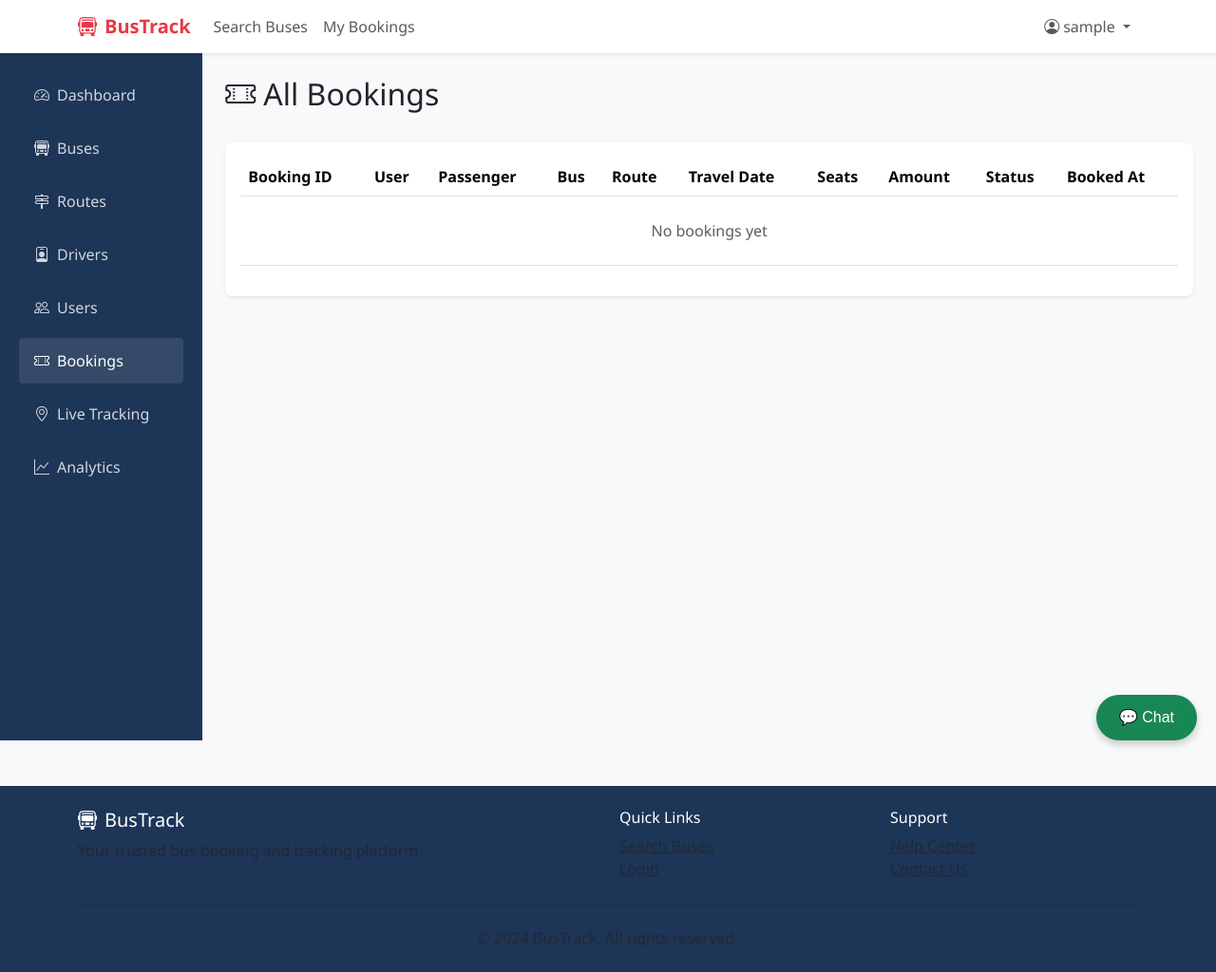
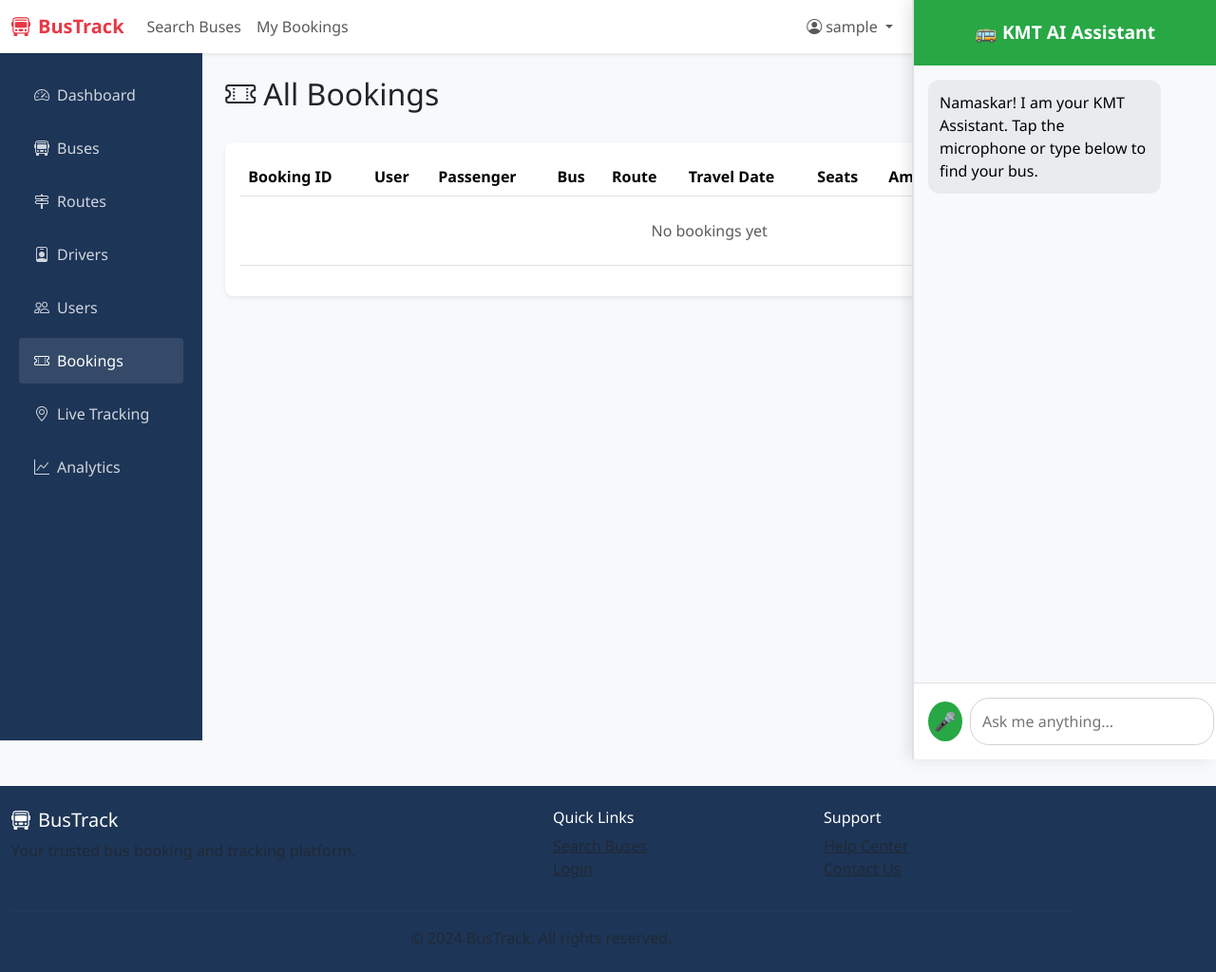
Before and after one commit to atharva0311/Bus_route, a Django app: page /admin-panel/bookings/ in a window 1280 px wide. Shown: the whole page at 95% size. Run offline with Django 5.2, Linux system fonts and the light colour scheme; the visitor is signed in with stand-in values (Sample User, id 1); data comes from the database, SQL or seed files in the repository; data that the repository does not hold is empty; parts of the project's set-up code (start-up, migrations or seed data) failed here and were passed over.

Commit message:
Update base.html

```diff
--- a/templates/base.html
+++ b/templates/base.html
@@ -284,73 +284,98 @@
     }
 </style>
 
-<script>
-    document.addEventListener("DOMContentLoaded", function () {
-        const chatContainer = document.getElementById("ai-chat-container");
-        const toggleBtn = document.getElementById("chat-toggle-btn");
-        const closeBtn = document.getElementById("close-chat-btn");
-        const sendBtn = document.getElementById("send-chat-btn");
-        const chatInput = document.getElementById("chat-input");
-        const messagesDiv = document.getElementById("chat-messages");
+<style>
+    /* 1. Shift your main dashboard left so the sidebar doesn't cover it */
+    .container { /* or whatever your main wrapper class is */
+        margin-right: 320px !important;
+    }
 
-        // Open and Close Chat
-        toggleBtn.addEventListener("click", () => chatContainer.classList.add("chat-open"));
-        closeBtn.addEventListener("click", () => chatContainer.classList.remove("chat-open"));
+    /* 2. The new permanent side panel */
+    #kmt-sidebar {
+        position: fixed;
+        top: 0;
+        right: 0;
+        width: 320px;
+        height: 100vh; /* Full screen height */
+        background-color: #f8f9fa;
+        box-shadow: -4px 0 15px rgba(0,0,0,0.1);
+        display: flex;
+        flex-direction: column;
+        z-index: 1000;
+        border-left: 2px solid #dee2e6;
+    }
 
-        // Handle Sending Messages
-        async function sendMessage() {
-            const text = chatInput.value.trim();
-            if (!text) return;
+    /* 3. Panel Header */
+    .sidebar-header {
+        background-color: #28a745; /* KMT Green */
+        color: white;
+        padding: 20px 15px;
+        text-align: center;
+        font-size: 1.2rem;
+        font-weight: bold;
+    }
 
-            // 1. Show User Message
-            addMessage(text, "user-message");
-            chatInput.value = "";
+    /* 4. Chat Message Area */
+    .sidebar-messages {
+        flex-grow: 1;
+        padding: 15px;
+        overflow-y: auto;
+        display: flex;
+        flex-direction: column;
+        gap: 12px;
+    }
 
-            // 2. Show Loading state
-            const loadingId = addMessage("Thinking...", "bot-message");
+    /* 5. Input Area with Voice Button */
+    .sidebar-input-area {
+        padding: 15px;
+        background: white;
+        border-top: 1px solid #dee2e6;
+        display: flex;
+        gap: 8px;
+        align-items: center;
+    }
 
-            try {
-                // 3. Send to your Django Backend (which talks to Gemini)
-                const response = await fetch("/bookings/api/chat/", {
-                    method: "POST",
-                    headers: { "Content-Type": "application/json" },
-                    body: JSON.stringify({ message: text })
-                });
+    #chat-input {
+        flex-grow: 1;
+        padding: 12px;
+        border: 1px solid #ced4da;
+        border-radius: 20px;
+        outline: none;
+    }
 
-                const data = await response.json();
+    .action-btn {
+        background: #28a745;
+        color: white;
+        border: none;
+        border-radius: 50%;
+        width: 42px;
+        height: 42px;
+        cursor: pointer;
+        font-size: 1.2rem;
+        display: flex;
+        justify-content: center;
+        align-items: center;
+        transition: background 0.2s;
+    }
+    .action-btn:hover { background: #218838; }
+</style>
 
-                // 4. Update UI with Gemini's response
-                document.getElementById(loadingId).remove();
-                if (data.reply) {
-                    addMessage(data.reply, "bot-message");
-                } else {
-                    addMessage("Sorry, I ran into an error!", "bot-message");
-                }
-            } catch (error) {
-                document.getElementById(loadingId).remove();
-                addMessage("Server connection failed.", "bot-message");
-            }
-        }
+<div id="kmt-sidebar">
+    <div class="sidebar-header">
+        🚌 KMT AI Assistant
+    </div>
 
-        // Helper to add messages to the window
-        function addMessage(text, className) {
-            const msgDiv = document.createElement("div");
-            msgDiv.className = `message ${className}`;
-            msgDiv.textContent = text;
+    <div class="sidebar-messages" id="chat-messages">
+        <div style="background: #e9ecef; padding: 12px; border-radius: 12px; align-self: flex-start; max-width: 85%; color: black;">
+            Namaskar! I am your KMT Assistant. Tap the microphone or type below to find your bus.
+        </div>
+    </div>
 
-            // Generate a random ID just in case we need to remove it (like the loading text)
-            msgDiv.id = "msg-" + Math.random().toString(36).substr(2, 9);
-
-            messagesDiv.appendChild(msgDiv);
-            messagesDiv.scrollTop = messagesDiv.scrollHeight; // Auto-scroll to bottom
-            return msgDiv.id;
-        }
-
-        sendBtn.addEventListener("click", sendMessage);
-        chatInput.addEventListener("keypress", function (e) {
-            if (e.key === "Enter") sendMessage();
-        });
-    });
-</script>
+    <div class="sidebar-input-area">
+        <button id="mic-btn" class="action-btn" title="Tap to Speak">🎤</button>
+        <input type="text" id="chat-input" placeholder="Ask me anything...">
+        <button id="send-btn" class="action-btn" title="Send">➤</button>
+    </div>
+</div>
 </body>
 </html>
```
